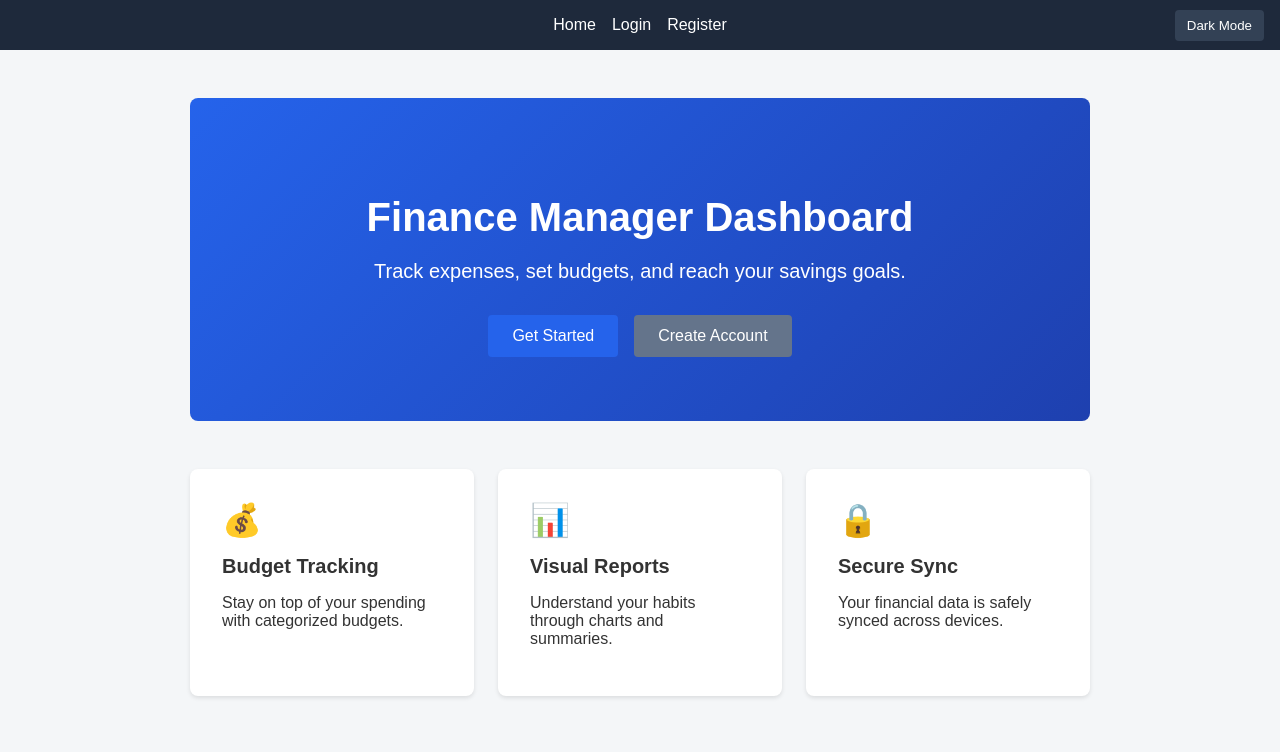
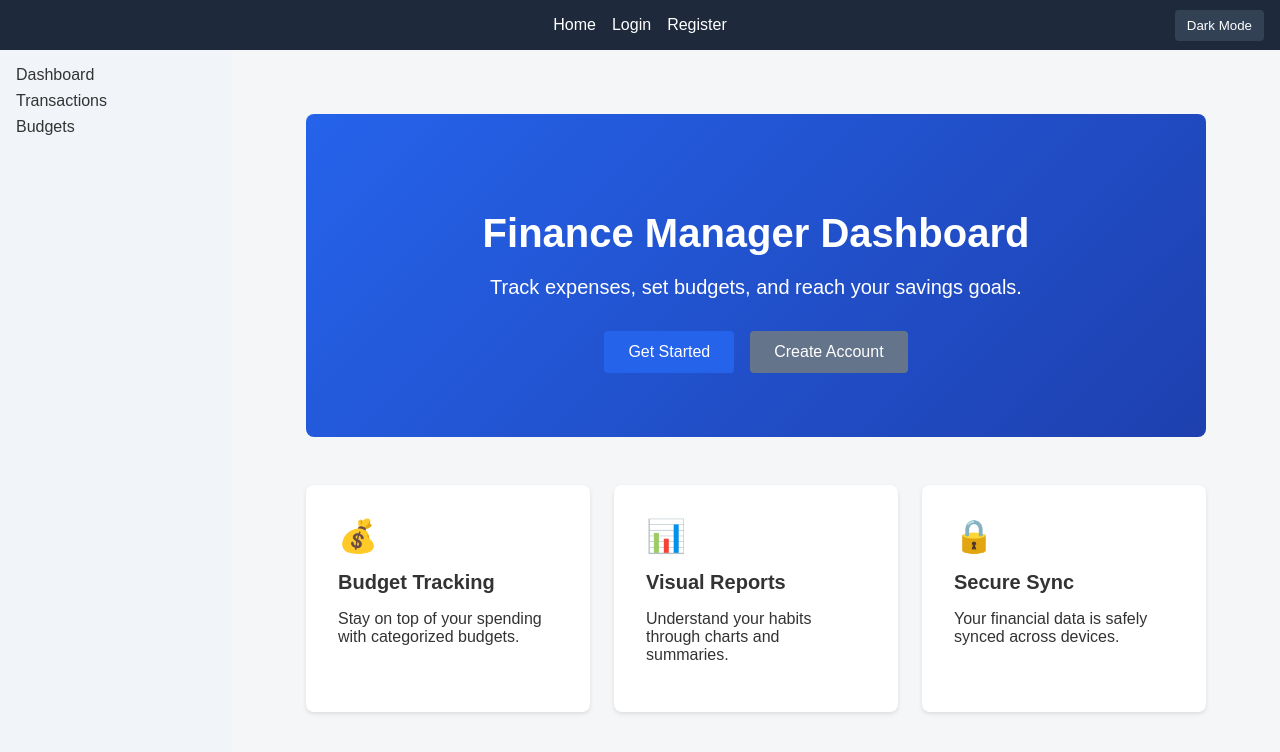
Before and after one commit to reecebaileyy/FinanceManagerDashboard, a React (Vite) app in the folder frontend/: page / in a window 1280 px wide. Shown: the top 752 px of the page. Built offline with nearby package versions, Linux system fonts and the light colour scheme.

Commit message:
feat: add layout and theming

```diff
--- a/frontend/src/App.jsx
+++ b/frontend/src/App.jsx
@@ -1,43 +1,19 @@
-import React, { useState, useEffect } from 'react';
-import { BrowserRouter as Router, Routes, Route, Link } from 'react-router-dom';
+import React from 'react';
+import { BrowserRouter as Router, Routes, Route } from 'react-router-dom';
 import Login from './pages/Login.jsx';
 import Register from './pages/Register.jsx';
 import Home from './pages/Home.jsx';
+import Layout from './components/Layout.jsx';
 
 function App() {
-  const [darkMode, setDarkMode] = useState(false);
-
-  useEffect(() => {
-    document.body.classList.toggle('dark-mode', darkMode);
-  }, [darkMode]);
-
   return (
     <Router>
-      <header>
-        <nav>
-          <ul className="nav-links">
-            <li>
-              <Link to="/">Home</Link>
-            </li>
-            <li>
-              <Link to="/login">Login</Link>
-            </li>
-            <li>
-              <Link to="/register">Register</Link>
-            </li>
-          </ul>
-        </nav>
-        <button
-          className="dark-mode-toggle"
-          onClick={() => setDarkMode((prev) => !prev)}
-        >
-          {darkMode ? 'Light Mode' : 'Dark Mode'}
-        </button>
-      </header>
       <Routes>
-        <Route path="/" element={<Home />} />
-        <Route path="/login" element={<Login />} />
-        <Route path="/register" element={<Register />} />
+        <Route path="/" element={<Layout />}>
+          <Route index element={<Home />} />
+          <Route path="login" element={<Login />} />
+          <Route path="register" element={<Register />} />
+        </Route>
       </Routes>
     </Router>
   );
--- /dev/null
+++ b/frontend/src/components/Layout.jsx
@@ -0,0 +1,44 @@
+import React, { useState, useEffect } from 'react';
+import { Link, Outlet } from 'react-router-dom';
+
+function Layout() {
+  const [darkMode, setDarkMode] = useState(false);
+
+  useEffect(() => {
+    document.body.classList.toggle('dark-mode', darkMode);
+  }, [darkMode]);
+
+  return (
+    <div className="app-container">
+      <header className="top-nav">
+        <nav>
+          <ul className="nav-links">
+            <li><Link to="/">Home</Link></li>
+            <li><Link to="/login">Login</Link></li>
+            <li><Link to="/register">Register</Link></li>
+          </ul>
+        </nav>
+        <button
+          className="dark-mode-toggle"
+          onClick={() => setDarkMode((prev) => !prev)}
+        >
+          {darkMode ? 'Light Mode' : 'Dark Mode'}
+        </button>
+      </header>
+      <div className="content-wrapper">
+        <aside className="sidebar">
+          <ul>
+            <li><Link to="/">Dashboard</Link></li>
+            <li><Link to="/transactions">Transactions</Link></li>
+            <li><Link to="/budgets">Budgets</Link></li>
+          </ul>
+        </aside>
+        <main className="main-content">
+          <Outlet />
+        </main>
+      </div>
+    </div>
+  );
+}
+
+export default Layout;
--- a/frontend/src/styles.css
+++ b/frontend/src/styles.css
@@ -1,12 +1,22 @@
+:root {
+  --color-bg: #f4f6f8;
+  --color-text: #333;
+  --color-header-bg: #1e293b;
+  --color-nav-link: #fff;
+  --color-button-bg: #334155;
+  --color-button-hover: #475569;
+  --color-sidebar-bg: #f1f5f9;
+}
+
 body {
   margin: 0;
   font-family: Arial, Helvetica, sans-serif;
-  background-color: #f4f6f8;
-  color: #333;
+  background-color: var(--color-bg);
+  color: var(--color-text);
 }
 
 header {
-  background-color: #1e293b;
+  background-color: var(--color-header-bg);
   padding: 1rem;
   display: flex;
   align-items: center;
@@ -17,7 +27,7 @@ header {
 .dark-mode-toggle {
   position: absolute;
   right: 1rem;
-  background-color: #334155;
+  background-color: var(--color-button-bg);
   color: #fff;
   border: none;
   padding: 0.5rem 0.75rem;
@@ -26,7 +36,7 @@ header {
 }
 
 .dark-mode-toggle:hover {
-  background-color: #475569;
+  background-color: var(--color-button-hover);
 }
 
 .nav-links {
@@ -39,13 +49,54 @@ header {
 }
 
 .nav-links a {
-  color: #fff;
+  color: var(--color-nav-link);
   text-decoration: none;
   font-weight: 500;
 }
 
 .nav-links a:hover {
   text-decoration: underline;
+}
+
+.app-container {
+  display: flex;
+  flex-direction: column;
+  min-height: 100vh;
+}
+
+.content-wrapper {
+  display: flex;
+  flex: 1;
+}
+
+.sidebar {
+  width: 200px;
+  background-color: var(--color-sidebar-bg);
+  padding: 1rem;
+}
+
+.sidebar ul {
+  list-style: none;
+  margin: 0;
+  padding: 0;
+}
+
+.sidebar li {
+  margin-bottom: 0.5rem;
+}
+
+.sidebar a {
+  color: var(--color-text);
+  text-decoration: none;
+}
+
+.sidebar a:hover {
+  text-decoration: underline;
+}
+
+.main-content {
+  flex: 1;
+  padding: 1rem;
 }
 
 .home-container {
@@ -130,17 +181,17 @@ header {
 
 /* Dark mode styles */
 body.dark-mode {
-  background-color: #0f172a;
-  color: #f1f5f9;
-}
-
-body.dark-mode header {
-  background-color: #0f172a;
+  --color-bg: #0f172a;
+  --color-text: #f1f5f9;
+  --color-header-bg: #0f172a;
+  --color-sidebar-bg: #1e293b;
+  --color-button-bg: #475569;
+  --color-button-hover: #334155;
 }
 
 body.dark-mode .feature-card {
   background: #1e293b;
-  color: #f1f5f9;
+  color: var(--color-text);
   box-shadow: 0 2px 4px rgba(0, 0, 0, 0.5);
 }
 
```
